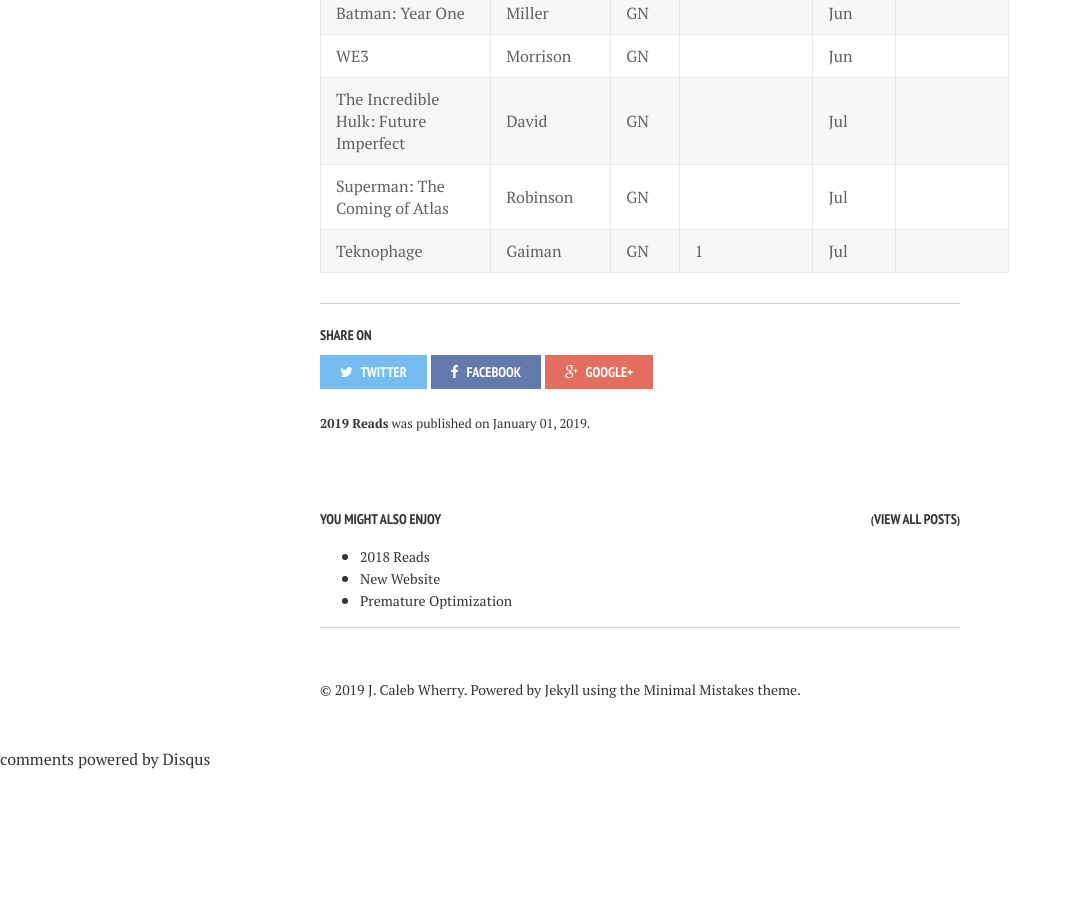
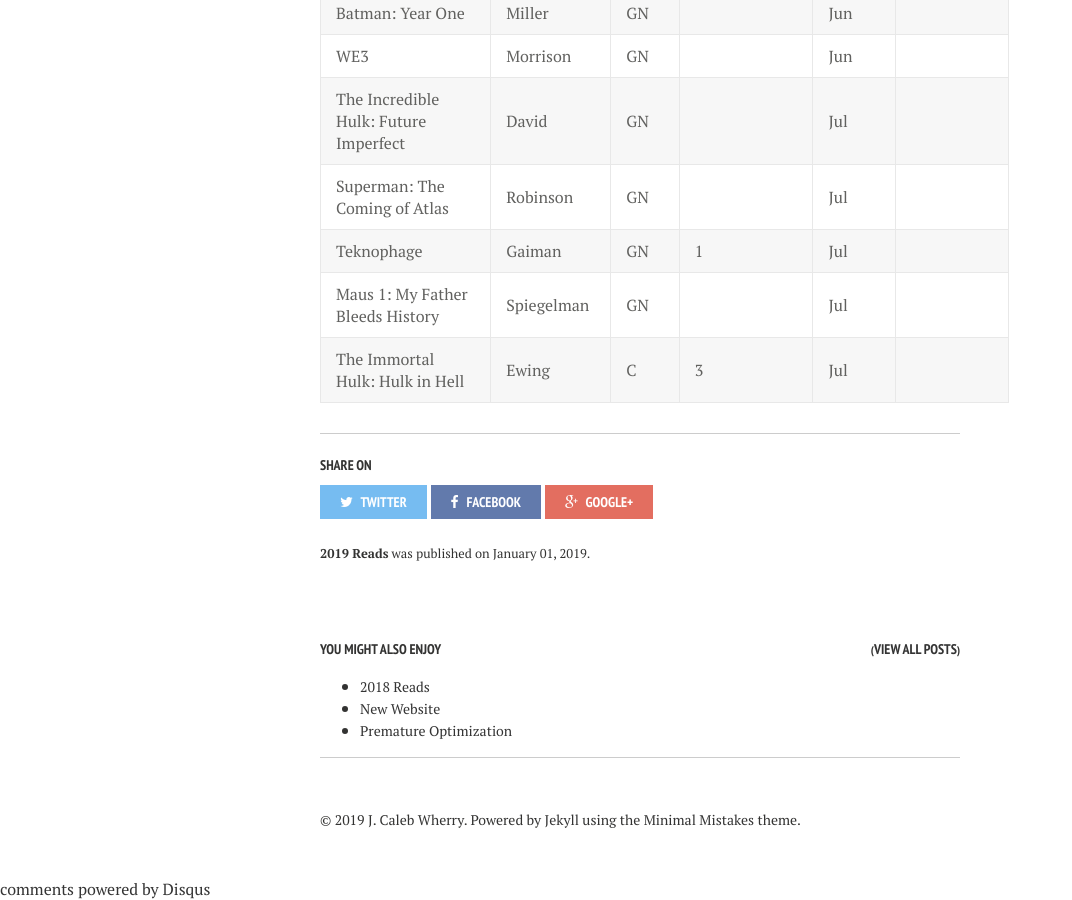
Before and after one commit to calebwherry/calebwherry.github.io, a Jekyll site: the page built from _posts/2019-01-01-2019-Reads.md, in a window 1280 px wide and 900 px high, scrolled down 6172 px. Shown: the whole window, without its empty margins (0-1072 px from the left). Built offline with Jekyll 4.4.1, drawn with Linux system fonts in a browser that asks for light colours; nearby versions of some CDN libraries; comment, search, counter and statistics services are not loaded; before the commit the page ends 6942 px from its top, so only the background shows below that.

Commit message:
Added new 2019 reads.

```diff
--- a/_posts/2019-01-01-2019-Reads.md
+++ b/_posts/2019-01-01-2019-Reads.md
@@ -121,3 +121,5 @@
 | The Incredible Hulk: Future Imperfect         | David          | GN    |              | Jul          |                                               |
 | Superman: The Coming of Atlas                 | Robinson       | GN    |              | Jul          |                                               |
 | Teknophage                                    | Gaiman         | GN    | 1            | Jul          |                                               |
+| Maus 1: My Father Bleeds History              | Spiegelman     | GN    |              | Jul          |                                               |
+| The Immortal Hulk: Hulk in Hell               | Ewing          | C     | 3            | Jul          |                                               |
```
